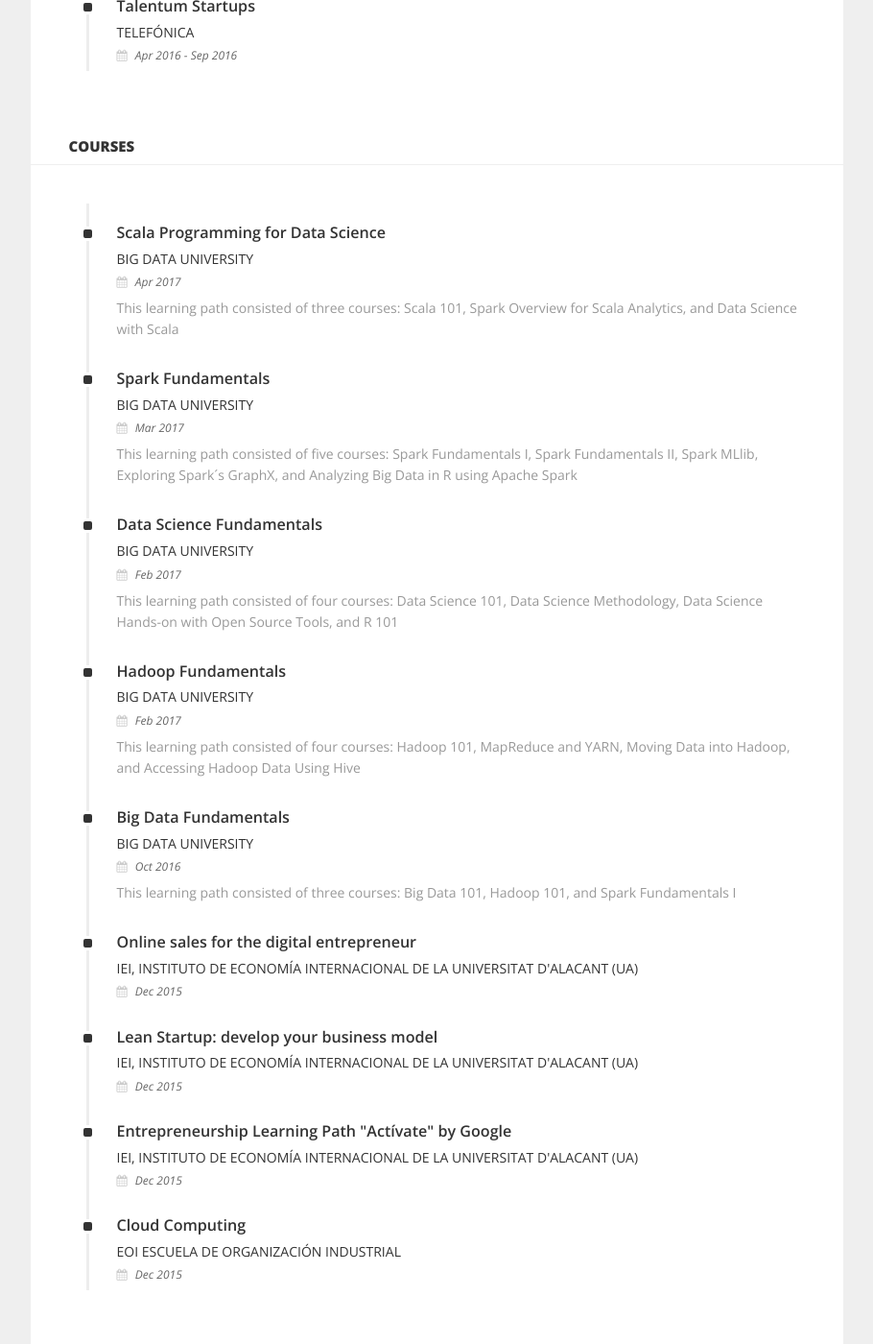
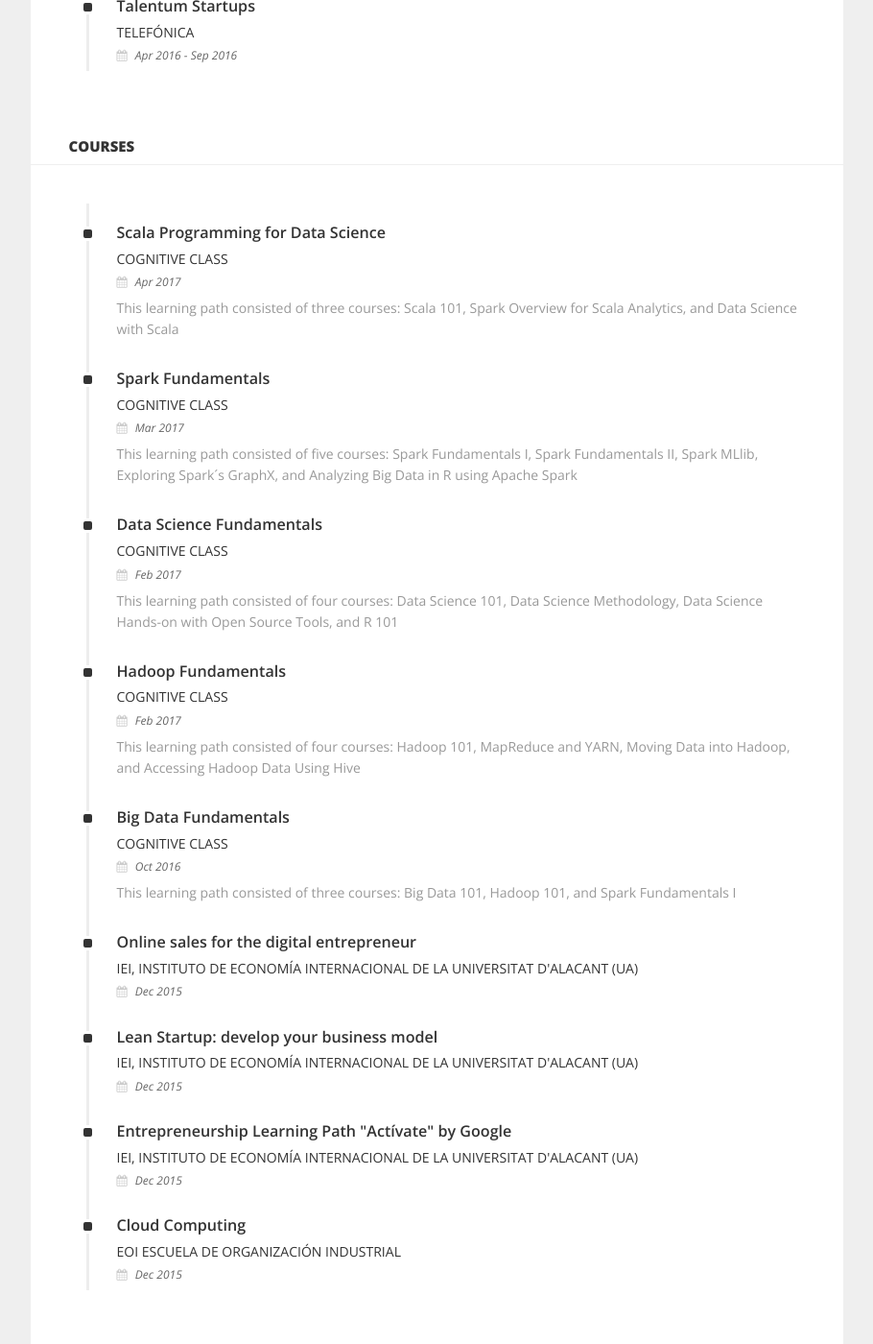
Before and after one commit to rsaladocid/personal-site, a Jekyll site: the page built from education/index.md, in a window 1280 px wide and 1400 px high, scrolled down 734 px. Shown: the whole window at 96% size, without its empty margins (331-1241 px from the left). Built offline with Jekyll 4.4.1, drawn with Linux system fonts in a browser that asks for light colours.

Commit message:
Change Big Data University to Cognitive Class

```diff
--- a/_data/courses.yml
+++ b/_data/courses.yml
@@ -1,25 +1,25 @@
 - title: Scala Programming for Data Science
-  institution: Big Data University
+  institution: Cognitive Class
   date: Apr 2017
   description: "This learning path consisted of three courses: Scala 101, Spark Overview for Scala Analytics, and Data Science with Scala"
 
 - title: Spark Fundamentals
-  institution: Big Data University
+  institution: Cognitive Class
   date: Mar 2017
   description: "This learning path consisted of five courses: Spark Fundamentals I, Spark Fundamentals II, Spark MLlib, Exploring Spark´s GraphX, and Analyzing Big Data in R using Apache Spark"
 
 - title: Data Science Fundamentals
-  institution: Big Data University
+  institution: Cognitive Class
   date: Feb 2017
   description: "This learning path consisted of four courses: Data Science 101, Data Science Methodology, Data Science Hands-on with Open Source Tools, and R 101"
 
 - title: Hadoop Fundamentals
-  institution: Big Data University
+  institution: Cognitive Class
   date: Feb 2017
   description: "This learning path consisted of four courses: Hadoop 101, MapReduce and YARN, Moving Data into Hadoop, and Accessing Hadoop Data Using Hive"
 
 - title: Big Data Fundamentals
-  institution: Big Data University
+  institution: Cognitive Class
   date: Oct 2016
   description: "This learning path consisted of three courses: Big Data 101, Hadoop 101, and Spark Fundamentals I"
 
```
